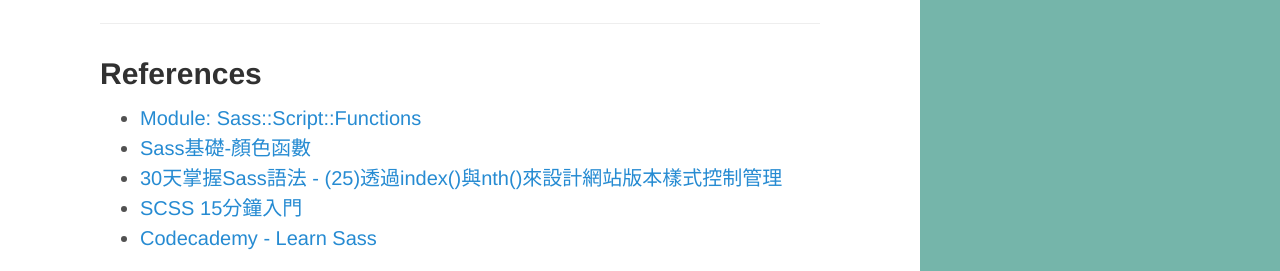
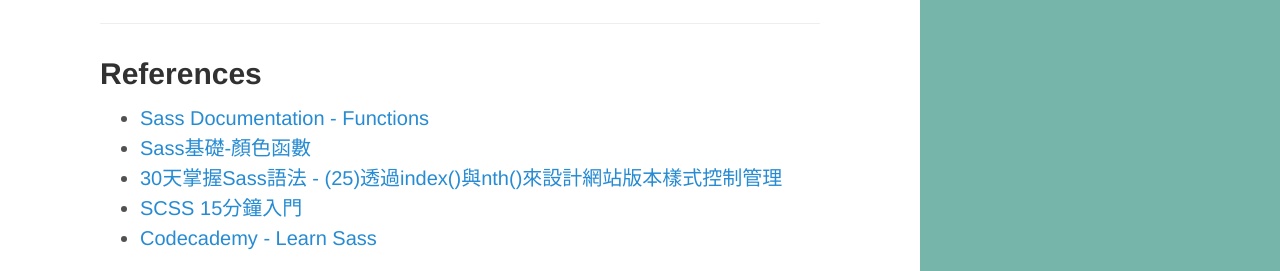
Before and after one commit to dppss90010/yungshenglu.github.io, a Jekyll site: the page built from _posts/2017-12-23-SassNotes5.md, in a window 1280 px wide and 900 px high, scrolled down 6990 px. Shown: the part 153-424 px from the top of the window. Built offline with Jekyll 4.4.1, drawn with Linux system fonts in a browser that asks for light colours; comment, search, counter and statistics services are not loaded.

Commit message:
Update Sass Posts

```diff
--- a/_posts/2017-12-23-SassNotes5.md
+++ b/_posts/2017-12-23-SassNotes5.md
@@ -227,7 +227,7 @@
 ---
 ## References
 
-* [Module: Sass::Script::Functions](http://sass-lang.com/documentation/Sass/Script/Functions.html)
+* [Sass Documentation - Functions](http://sass-lang.com/documentation/Sass/Script/Functions.html)
 * [Sass基礎-顏色函數](https://www.w3cplus.com/preprocessor/sass-color-function.html)
 * [30天掌握Sass語法 - (25)透過index()與nth()來設計網站版本樣式控制管理](https://ithelp.ithome.com.tw/articles/10135991)
 * [SCSS 15分鐘入門](http://eddychang.me/blog/others/91-scss-15-mins.html)
```
